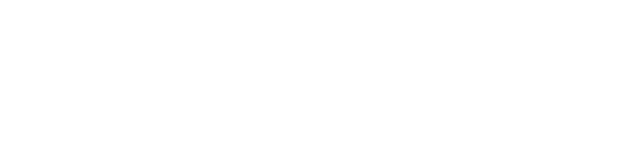
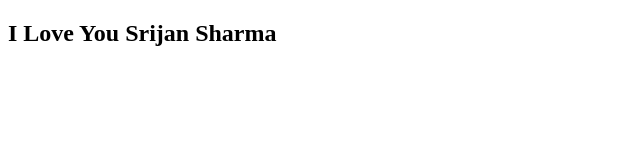
Before and after one commit to anshul29292929/backend-development, a website: page index.html in a window 1280 px wide. Shown: the whole page, without its empty margins (0-640 px from the left). Drawn offline with Linux system fonts and the light colour scheme.

Commit message:
commit 2

```diff
--- /dev/null
+++ b/css/index.css
@@ -0,0 +1,3 @@
+h2{
+    font-size: 200px;
+}
--- a/index.html
+++ b/index.html
@@ -1,11 +1,12 @@
 <!DOCTYPE html>
 <html lang="en">
 <head>
+    <link src="css/index.css" rel="stylesheet">
     <meta charset="UTF-8">
     <meta name="viewport" content="width=device-width, initial-scale=1.0">
     <title>Document</title>
 </head>
 <body>
-
+    <h2>I Love You Srijan Sharma</h2>
 </body>
 </html>
```
